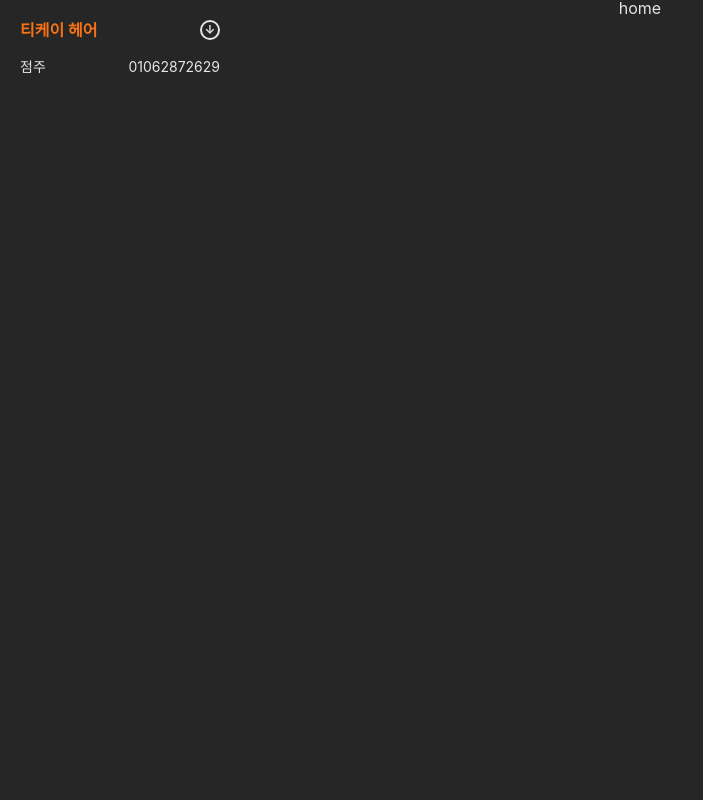
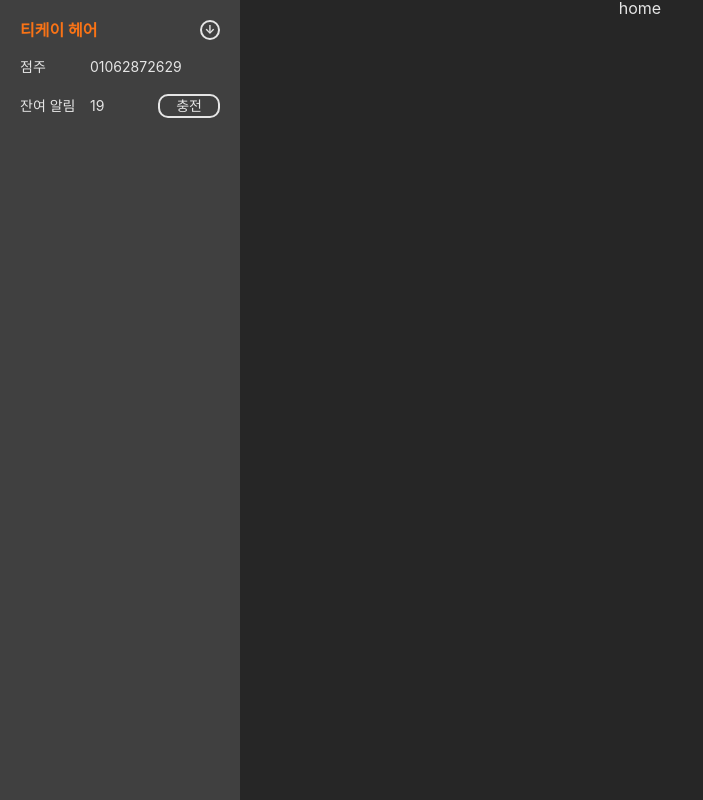
Before and after one commit to onepunch-tk/kim-secretary-front, a React (Vite) app: page / in a window 1280 px wide. Shown: the whole page, without its empty margins (0-703 px from the left). Built offline with nearby package versions, Linux system fonts and the light colour scheme.

Commit message:
navbar ui

```diff
--- a/src/components/Navbar.tsx
+++ b/src/components/Navbar.tsx
@@ -1,8 +1,10 @@
 import styled from "styled-components";
-import { flexBox, flexCenterCol } from "@styles/common/flex-box.ts";
-import { Shop } from "@components/ui/navbar/Shop.tsx";
+import { flexCenter, flexCenterCol } from "@styles/common/flex-box.ts";
+import { Profile } from "@components/ui/navbar/Profile.tsx";
+import { media } from "@styles/common/helper.ts";
+import { Fragment, useState } from "react";
 
-const NavbarWrapper = styled(flexCenterCol)`
+const NavbarWrapper = styled(flexCenterCol)<{ $barVisible: boolean }>`
   position: fixed;
   left: 0;
   top: 0;
@@ -10,30 +12,51 @@ const NavbarWrapper = styled(flexCenterCol)`
   width: 240px;
   height: 100vh;
   justify-content: space-between;
-`;
-const ProfileWrapper = styled(flexCenterCol)`
-  width: 100%;
-  padding: 12px;
+  background-color: ${({ theme }) => theme.colors.section.main};
+  overflow-x: hidden;
+  ${media.tablet`
+  left:${({ $barVisible }: { $barVisible: boolean }) =>
+    $barVisible ? "0" : "-240px"};
+    `}
+  transition:left 300ms ease-in-out;
 `;
 
-const OwnerWrapper = styled(flexBox)`
-  width: 100%;
-  justify-content: space-between;
-  margin-top: 20px;
-  color: ${({ theme }) => theme.colors.text.primary};
-  font-size: ${({ theme }) => theme.size.text.sm};
+const NavbarVisibleBtn = styled(flexCenter)<{ $barVisible: boolean }>`
+  visibility: hidden;
+  cursor: pointer;
+  position: fixed;
+  top: 20px;
+  left: ${(props) => (props.$barVisible ? "100px" : "20px")};
+  width: 20px;
+  height: 20px;
+  border-radius: 50%;
+  padding: 5px;
+  color: ${({ theme }) => theme.colors.shadow};
+  background-color: ${({ theme }) => theme.colors.accent.main};
+  box-shadow: 0.7px 0.5px 4px ${({ theme }) => theme.colors.shadow};
+  transition: left 300ms ease-in-out;
+  ${media.tablet`visibility:visible`}
 `;
 
+const dummyProfileData = {
+  shopName: "티케이 헤어",
+  ownerName: "01062872629",
+  alarmCount: 19,
+};
+
 export function Navbar() {
+  const [visible, setVisible] = useState<boolean>(false);
   return (
-    <NavbarWrapper>
-      <ProfileWrapper>
-        <Shop shopName="티케이 헤어" />
-        <OwnerWrapper>
-          <span>점주</span>
-          <span>01062872629</span>
-        </OwnerWrapper>
-      </ProfileWrapper>
-    </NavbarWrapper>
+    <Fragment>
+      <NavbarWrapper $barVisible={visible}>
+        <Profile {...dummyProfileData} />
+      </NavbarWrapper>
+      <NavbarVisibleBtn
+        $barVisible={visible}
+        onClick={() => setVisible((prev) => !prev)}
+      >
+        {visible ? "←" : "→"}
+      </NavbarVisibleBtn>
+    </Fragment>
   );
 }
--- /dev/null
+++ b/src/components/ui/navbar/Message.tsx
@@ -0,0 +1,38 @@
+import styled from "styled-components";
+import { flexCenter } from "@styles/common/flex-box.ts";
+import { Link } from "react-router-dom";
+
+const MessageWrapper = styled(flexCenter)`
+  width: 100%;
+  justify-content: start;
+  margin-top: 20px;
+  color: ${({ theme }) => theme.colors.text.primary};
+  font-size: ${({ theme }) => theme.size.text.sm};
+`;
+const MessageTitle = styled.span`
+  display: block;
+  min-width: 70px;
+`;
+const AlarmCount = styled.span``;
+const ChargeHistoryLink = styled(Link)`
+  display: block;
+  border: solid 2px ${({ theme }) => theme.colors.border};
+  color: ${({ theme }) => theme.colors.text.primary};
+  border-radius: 10px;
+  padding: 3px 16px;
+  margin-left: auto;
+`;
+
+type MessageProps = {
+  alarmCount: number;
+};
+
+export function Message({ alarmCount }: MessageProps) {
+  return (
+    <MessageWrapper>
+      <MessageTitle>잔여 알림</MessageTitle>
+      <AlarmCount>{alarmCount}</AlarmCount>
+      <ChargeHistoryLink to="">충전</ChargeHistoryLink>
+    </MessageWrapper>
+  );
+}
--- /dev/null
+++ b/src/components/ui/navbar/Owner.tsx
@@ -0,0 +1,30 @@
+import styled from "styled-components";
+import { flexCenter } from "@styles/common/flex-box.ts";
+
+const OwnerWrapper = styled(flexCenter)`
+  width: 100%;
+  margin-top: 20px;
+  justify-content: start;
+  color: ${({ theme }) => theme.colors.text.primary};
+  font-size: ${({ theme }) => theme.size.text.sm};
+`;
+
+const OwnerTitle = styled.span`
+  display: block;
+  min-width: 70px;
+`;
+
+const OwnerName = styled.span``;
+
+type OwnerProps = {
+  ownerName: string;
+};
+
+export function Owner({ ownerName }: OwnerProps) {
+  return (
+    <OwnerWrapper>
+      <OwnerTitle>점주</OwnerTitle>
+      <OwnerName>{ownerName}</OwnerName>
+    </OwnerWrapper>
+  );
+}
--- /dev/null
+++ b/src/components/ui/navbar/Profile.tsx
@@ -0,0 +1,26 @@
+import { Shop } from "@components/ui/navbar/Shop.tsx";
+import { Owner } from "@components/ui/navbar/Owner.tsx";
+import { Message } from "@components/ui/navbar/Message.tsx";
+import styled from "styled-components";
+import { flexCenterCol } from "@styles/common/flex-box.ts";
+
+const ProfileWrapper = styled(flexCenterCol)<{ visible: boolean }>`
+  width: 100%;
+  padding: 12px;
+`;
+
+type ProfileProps = {
+  shopName: string;
+  ownerName: string;
+  alarmCount: number;
+};
+
+export function Profile({ shopName, ownerName, alarmCount }: ProfileProps) {
+  return (
+    <ProfileWrapper>
+      <Shop shopName={shopName} />
+      <Owner ownerName={ownerName} />
+      <Message alarmCount={alarmCount} />
+    </ProfileWrapper>
+  );
+}
--- /dev/null
+++ b/src/styles/common/helper.ts
@@ -0,0 +1,51 @@
+import { css, CSSProp } from "styled-components";
+
+// 디바이스 사이즈를 정의하는 인터페이스입니다. 각 키는 디바이스 이름을 나타내고, 값은 해당 디바이스의 최대 너비(픽셀 단위)를 나타냅니다.
+interface Sizes {
+  [index: string]: number;
+}
+
+// 실제 디바이스 사이즈를 정의하는 객체입니다. 여기서는 데스크탑, 태블릿, 폰에 대한 최대 너비를 정의하고 있습니다.
+const sizes: Sizes = {
+  desktop: 1024,
+  tablet: 929,
+  phone: 576,
+};
+
+// 미디어 쿼리를 생성하는 함수의 타입을 정의합니다. 이 함수는 템플릿 문자열과 임의의 수의 인자들을 받아 CSSProp을 반환합니다.
+type Media = {
+  [index in keyof Sizes]: (
+    literals: TemplateStringsArray,
+    ...placeholders: any[]
+  ) => CSSProp;
+};
+
+// sizes 객체를 순회하며 각 디바이스 사이즈에 대응하는 미디어 쿼리 함수를 생성합니다.
+export const media: Media = Object.keys(sizes).reduce(
+  (acc: Partial<Media>, label: string) => {
+    // 미디어 쿼리 함수를 정의합니다. 이 함수는 템플릿 문자열과 임의의 수의 인자들을 받아 CSS 규칙을 생성합니다.
+    acc[label as keyof Sizes] = (
+      literals: TemplateStringsArray,
+      ...placeholders: any[]
+    ) => {
+      return css`
+        @media (max-width: ${sizes[label as keyof Sizes] / 16}em) {
+          ${css(literals, ...placeholders)}
+        }
+      `;
+    };
+
+    return acc;
+  },
+  {}
+) as Media;
+
+export const test = (
+  px: number,
+  literals: TemplateStringsArray,
+  ...placeholders: any[]
+) => css`
+  @media (max-width: ${px / 16}em) {
+    ${css(literals, ...placeholders)}
+  }
+`;
```
Also changed, not shown: .eslintrc.cjs.
